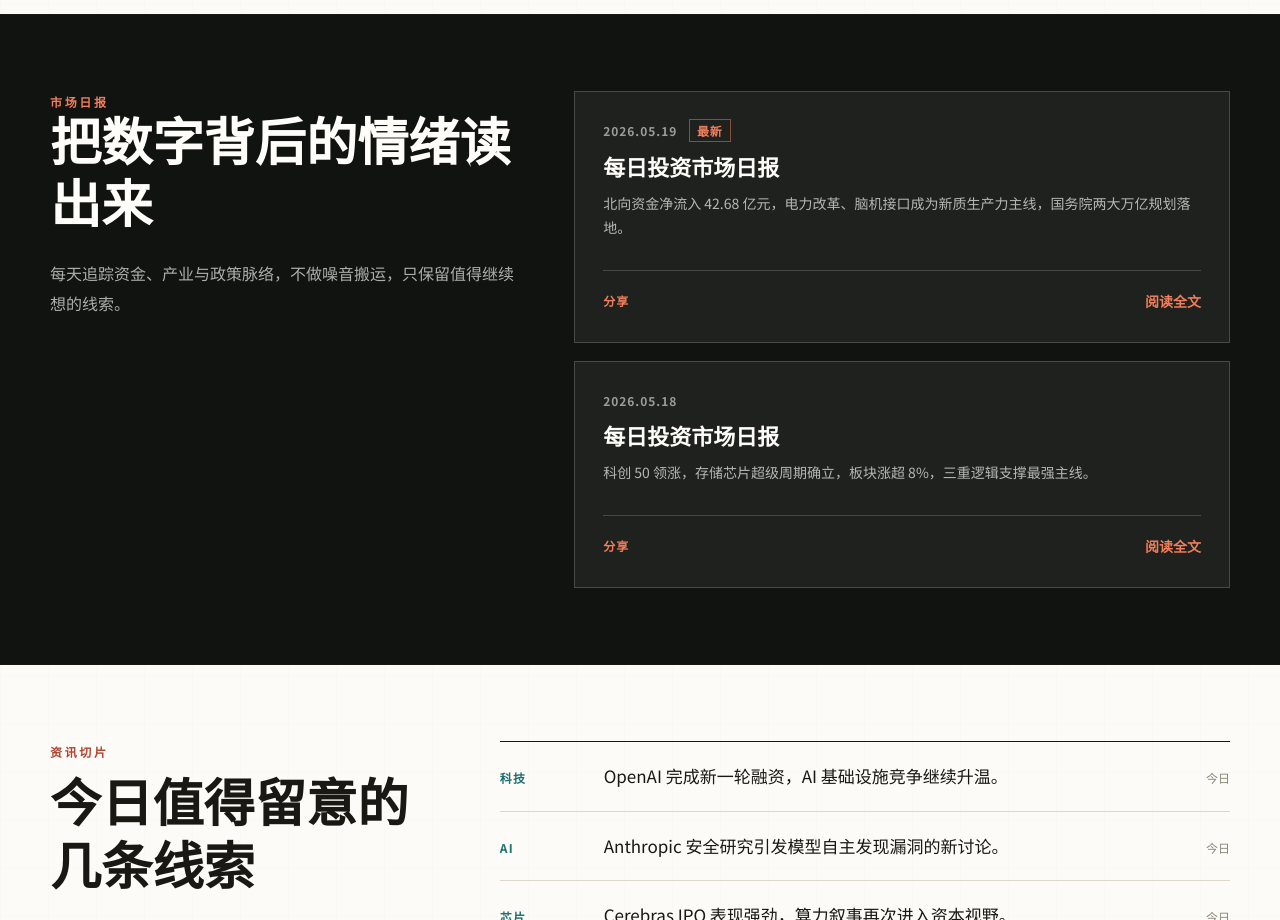
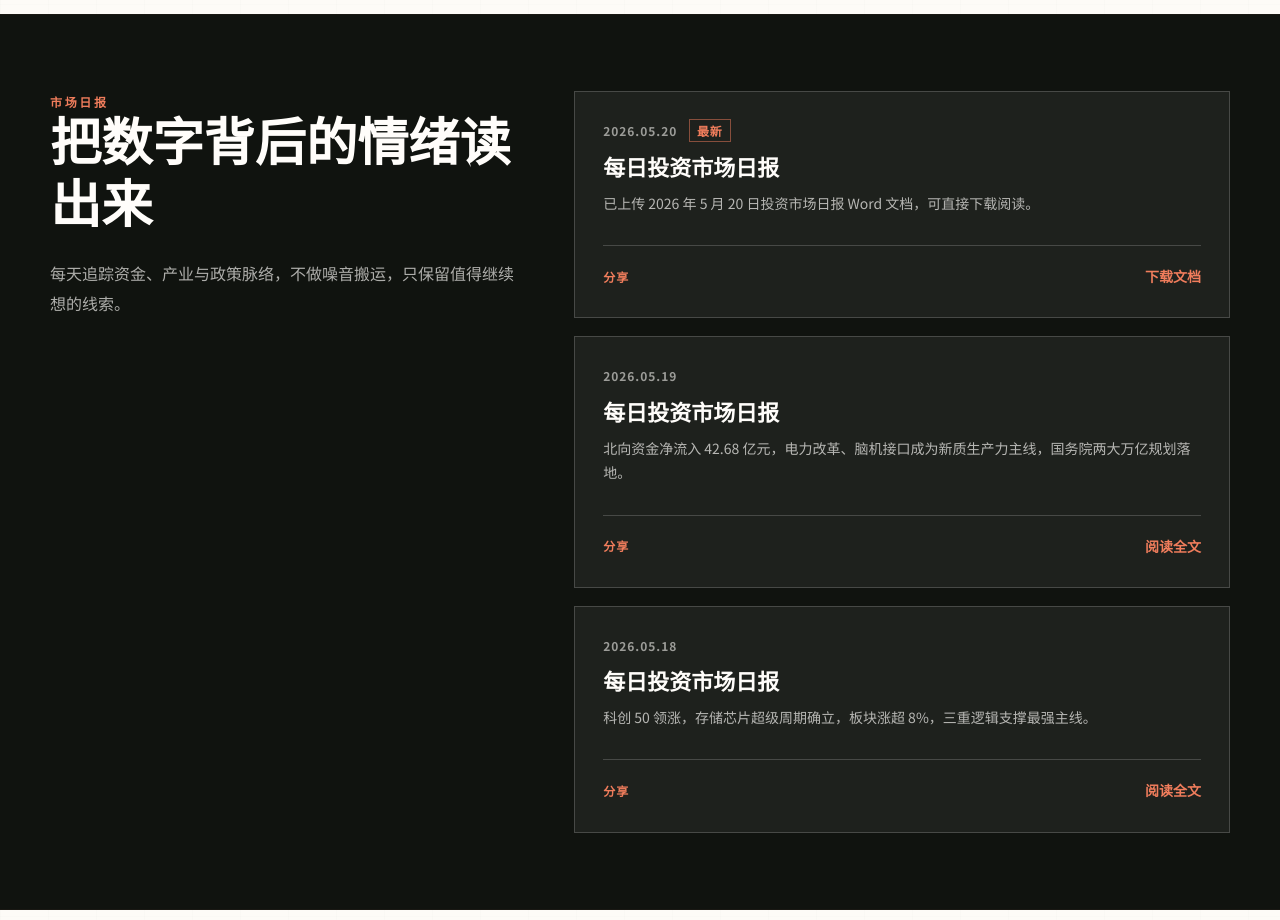
Before and after one commit to tingfeng007/my-blog, a plain HTML site: page index.html in a window 1280 px wide. Shown: the part 1580-2500 px from the top of the page. Drawn offline with Linux system fonts and the light colour scheme.

Commit message:
Upload May 20 market daily document

```diff
--- a/index.html
+++ b/index.html
@@ -136,7 +136,16 @@
         </div>
         <div class="market-feed">
           <article class="market-card reveal-on-scroll">
-            <div class="market-date">2026.05.19 <span>最新</span></div>
+            <div class="market-date">2026.05.20 <span>最新</span></div>
+            <h3>每日投资市场日报</h3>
+            <p>已上传 2026 年 5 月 20 日投资市场日报 Word 文档，可直接下载阅读。</p>
+            <div class="card-meta">
+              <button type="button" onclick="shareContent('每日投资市场日报 - 2026.05.20', 'downloads/market-daily-2026-05-20.docx')">分享</button>
+              <a href="downloads/market-daily-2026-05-20.docx">下载文档</a>
+            </div>
+          </article>
+          <article class="market-card reveal-on-scroll">
+            <div class="market-date">2026.05.19</div>
             <h3>每日投资市场日报</h3>
             <p>北向资金净流入 42.68 亿元，电力改革、脑机接口成为新质生产力主线，国务院两大万亿规划落地。</p>
             <div class="card-meta">
```
Also changed, not shown: 1 other file.
